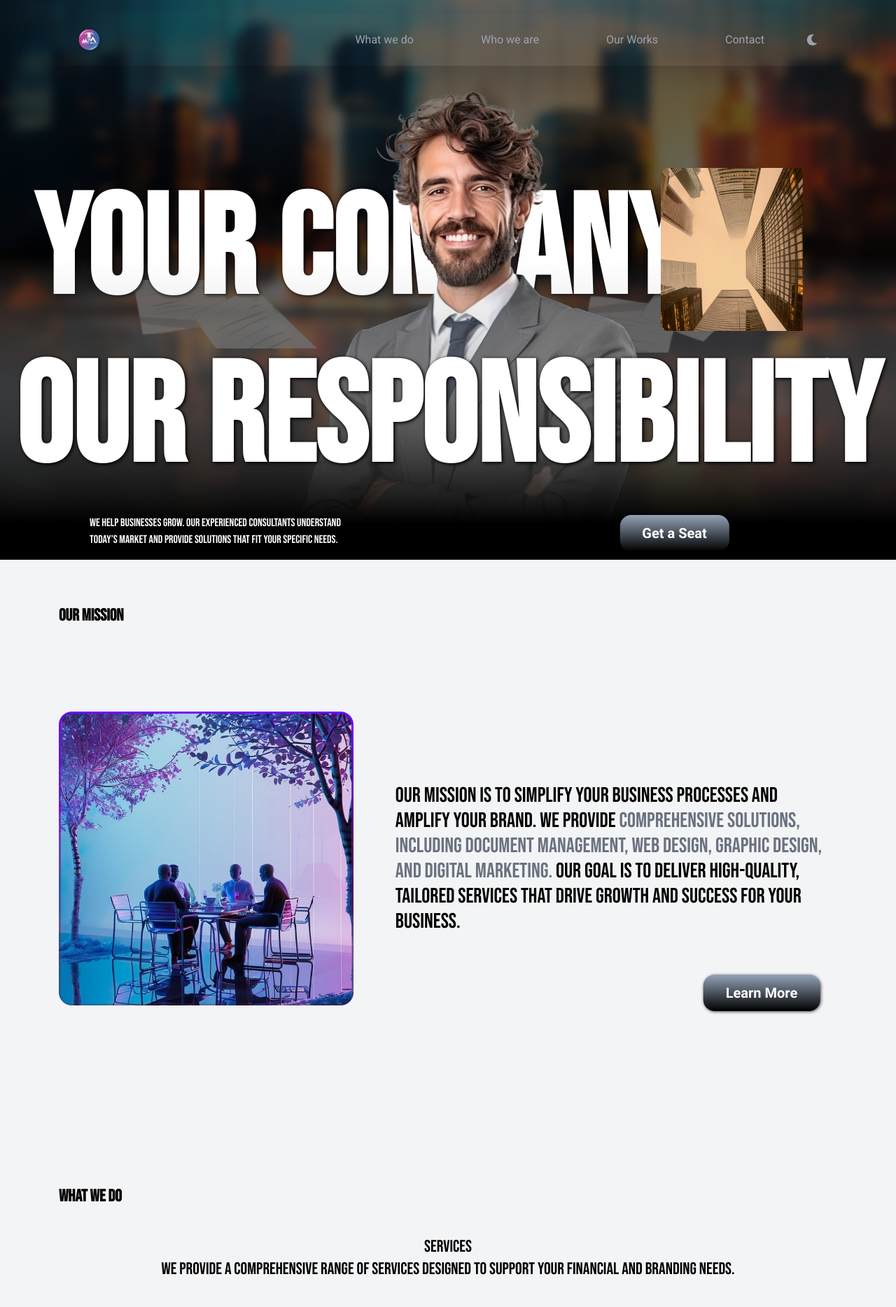
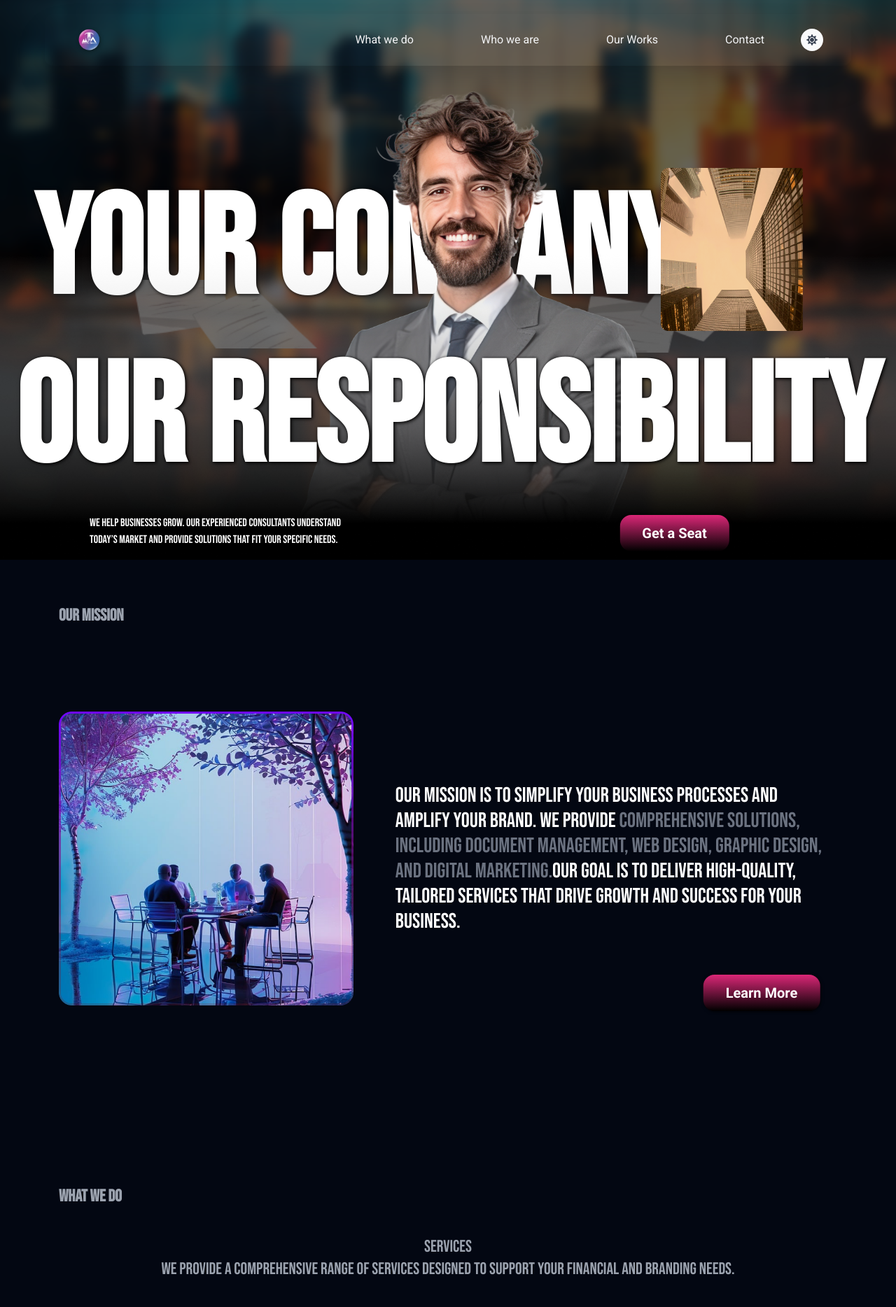
Before and after one commit to MVVYSHNAV/wh-react, a React (Vite) app in the folder wh/: page / in a window 1280 px wide. Shown: the top 1868 px of the page at 70% size. Built offline with nearby package versions, Linux system fonts and the light colour scheme.

Commit message:
optimize the code

```diff
--- a/wh/src/App.jsx
+++ b/wh/src/App.jsx
@@ -15,7 +15,7 @@ import Aboutus from './components/Whoweare/Aboutus';
 
 
 const Main =() => {
-  const [darkMode, setDarkMode] = useState(false);
+  const [darkMode, setDarkMode] = useState(true);
 
   const handleDarkMode = () => {
     setDarkMode(!darkMode);
--- a/wh/src/components/Button/Button.jsx
+++ b/wh/src/components/Button/Button.jsx
@@ -13,7 +13,8 @@ const Button = ({
   paddingY = 'py-3',
   shadow = 'shadow-sm',
   opacity = 'opacity-100',
-  additionalClasses = ''
+  additionalClasses = '' ,
+  onClick
 }) => {
   return (
     <div className={`relative z-20 mx-auto flex justify-center ${additionalClasses}`}>
@@ -24,6 +25,7 @@ const Button = ({
           text-sm
           md:text-xl
           `}
+          onClick={onClick}
       >
         {text}
       </motion.button>
--- a/wh/src/components/Hero/Hero.jsx
+++ b/wh/src/components/Hero/Hero.jsx
@@ -1,3 +1,4 @@
+import React from 'react';
 import bgimg from '../../assets/bgblur1.png';
 import bgshade from "../../assets/bgblur1shade.png";
 import Smile from "../../assets/smilemen.png";
@@ -11,43 +12,46 @@ import { NavLink } from 'react-router-dom';
 
 const Hero = () => {
   return (
-    <div className="relative h-[800px] overflow-hidden bg-gray-100 dark:bg-gray-950 dark:text-gray-400 md:p-16 p-5">
-      <div className='absolute inset-0'>
+    <section className="relative h-[800px] overflow-hidden bg-gray-100 dark:bg-gray-950 dark:text-gray-400 md:p-16 p-5">
+      <div className="absolute inset-0">
         <img
           src={bgimg}
-          alt=""
+          alt="Background Image"
           className="absolute top-0 left-0 w-full h-full object-cover z-0"
         />
         <img
           src={bgshade}
-          alt=""
+          alt="Background Shade"
           className="absolute top-0 left-0 w-full h-full object-cover z-10"
         />
       </div>
-        <div className='absolute inset-0'>
-        <div className='flex  h-full'>
+      <div className="absolute inset-0">
+        <div className="flex h-full">
           <img
             src={paper1}
-          alt="Smiling Man"
+            alt="Decorative Paper 1"
             className="absolute max-w-sm top-[50%] left-[60%] w-[30%] h-auto object-cover z-5"
           />
         </div>
-        <div className='flex  h-full'>
+        <div className="flex h-full">
           <img
             src={paper2}
-          alt="Smiling Man"
+            alt="Decorative Paper 2"
             className="absolute max-w-sm top-[50%] left-[10%] w-[30%] h-auto object-cover z-5"
           />
         </div>
-        <div className='hidden md:block absolute top-[45%] left-[40%] transform -translate-x-1/2 -translate-y-1/2 z-10 drop-shadow-2xl'>
+        <div className="hidden md:block absolute top-[45%] left-[40%] transform -translate-x-1/2 -translate-y-1/2 z-10 drop-shadow-2xl">
           <motion.div
             initial={{ opacity: 0, x: -300 }}
             whileInView={{ opacity: 1, x: 0 }}
             transition={{ duration: 1 }}
           >
-        <h1 className=" text-5xl md:text-8xl lg:text-[200px] font-bold font-BebasNeue text-white text-center whitespace-nowrap drop-shadow-2xl">YOUR COMPANY</h1> </motion.div>
+            <h1 className="text-5xl md:text-8xl lg:text-[200px] font-bold font-BebasNeue text-white text-center whitespace-nowrap drop-shadow-2xl">
+              YOUR COMPANY
+            </h1>
+          </motion.div>
         </div>
-        <div className='flex items-center justify-center h-full'>
+        <div className="flex items-center justify-center h-full">
           <motion.img
             src={Smile}
             alt="Smiling Man"
@@ -60,53 +64,55 @@ const Hero = () => {
             }}
           />
         </div>
-        <div className='flex h-full'>
+        <div className="flex h-full">
           <img
             src={blackcover}
-          alt="Smiling Man"
+            alt="Black Cover Overlay"
             className="absolute bottom-0 w-full z-10"
           />
         </div>
-        <div className='flex items-end justify-end '>
+        <div className="flex items-end justify-end">
           <img
             src={build}
-          alt="Smiling Man"
-          className="absolute top-60 w-52  right-[10%]  hidden md:block z-10"
+            alt="Building Illustration"
+            className="absolute top-60 w-52 right-[10%] hidden md:block z-10"
           />
         </div>
-        <div className='absolute top-[70%] left-[40%] drop-shadow-2xl transform -translate-x-1/2 -translate-y-1/2 z-10  md:hidden'>
+        <div className="absolute top-[70%] left-[40%] drop-shadow-2xl transform -translate-x-1/2 -translate-y-1/2 z-10 md:hidden">
           <motion.div
             initial={{ opacity: 0, x: -100 }}
             whileInView={{ opacity: 1, x: 0 }}
             transition={{ duration: 1 }}
           >
-        <h1 className=" text-5xl md:text-8xl lg:text-[200px] font-bold font-BebasNeue text-white text-center whitespace-nowrap drop-shadow-2xl ">YOUR COMPANY</h1></motion.div>
+            <h1 className="text-5xl md:text-8xl lg:text-[200px] font-bold font-BebasNeue text-white text-center whitespace-nowrap drop-shadow-2xl">
+              YOUR COMPANY
+            </h1>
+          </motion.div>
         </div>
-        <div className='absolute top-[75%] left-[50%] drop-shadow-2xl transform -translate-x-1/2 -translate-y-1/2 z-10 '>
+        <div className="absolute top-[75%] left-[50%] drop-shadow-2xl transform -translate-x-1/2 -translate-y-1/2 z-10">
           <motion.div
             initial={{ opacity: 0, x: 300 }}
             whileInView={{ opacity: 1, x: 0 }}
             transition={{ duration: 1 }}
           >
-        <h1 className=" text-5xl md:text-8xl lg:text-[200px] font-bold font-BebasNeue text-white text-center whitespace-nowrap drop-shadow-2xl">OUR RESPONSIBILITY</h1> </motion.div>
+            <h1 className="text-5xl md:text-8xl lg:text-[200px] font-bold font-BebasNeue text-white text-center whitespace-nowrap drop-shadow-2xl">
+              OUR RESPONSIBILITY
+            </h1>
+          </motion.div>
         </div>
         <div className="absolute top-[80%] left-1/2 transform -translate-x-1/2 sm:top-[92%] sm:left-auto sm:right-40 z-20">
-          <NavLink to='/form' className="relative z-20 mx-auto flex justify-center"><Button/></NavLink>
+          <NavLink to='/form' className="relative z-20 mx-auto flex justify-center">
+            <Button />
+          </NavLink>
         </div>
-
-
-
-        <div className='absolute top-[92%] left-[5%] md:left-[10%] md:transform md:-translate-x-1/5 z-20'>
+        <div className="absolute top-[92%] left-[5%] md:left-[10%] md:transform md:-translate-x-1/5 z-20">
           <p className="text-m font-regular font-BebasNeue text-white text-center md:text-left whitespace-normal">
-            We help businesses grow. Our experienced consultants understand <br/>
+            We help businesses grow. Our experienced consultants understand <br />
             today’s market and provide solutions that fit your specific needs.
           </p>
         </div>
-
       </div>
-
-
-    </div>
+    </section>
   );
 };
 
--- a/wh/src/components/Meetus/Meetus.jsx
+++ b/wh/src/components/Meetus/Meetus.jsx
@@ -1,4 +1,4 @@
-import React, { useState, useEffect } from 'react';
+import React, { useState } from 'react';
 import Contactus from '../../assets/contactus.png';
 import Button from '../Button/Button';
 import FacebookSharpIcon from '@mui/icons-material/FacebookSharp';
@@ -8,6 +8,7 @@ import LinkedInIcon from '@mui/icons-material/LinkedIn';
 import InstagramIcon from '@mui/icons-material/Instagram';
 import LocationOnIcon from '@mui/icons-material/LocationOn';
 import CallIcon from '@mui/icons-material/Call';
+import { Email } from '@mui/icons-material';
 
 const Meetus = () => {
   const [email, setEmail] = useState('');
@@ -19,32 +20,42 @@ const Meetus = () => {
   const handleMessageChange = (e) => setMessage(e.target.value);
 
   const handleSubmit = async () => {
+    console.log('pointing to data')
+
     // Clear previous messages
     setSuccessMessage('');
     setErrorMessage('');
+    console.log('pointing to data')
+    // Get current date and time in the format needed for Google Sheets
+    const currentDateTime = new Date().toLocaleString();
+
+    const newRow = {
+      Email: email,
+      Message: message,
+      Date_Time: currentDateTime,
+    };
+
+    const SCRIPT_URL = import.meta.env.VITE_SCRIPT_URL; // Ensure this is set in your environment variables
+    const Form = new FormData();
+    Form.append('Email',newRow.Email)
+    Form.append('Description',newRow.Message)
+    Form.append('Date_Time',newRow.Date_Time)
 
     try {
-      const response = await fetch('/api/contact', {
+      await fetch(SCRIPT_URL, {
+        mode: 'no-cors',
         method: 'POST',
-        headers: { 'Content-Type': 'application/json' },
-        body: JSON.stringify({ email, message }),
+        body: Form,
       });
 
-      const result = await response.json();
-
-      if (response.ok && result.success) {
-        setSuccessMessage('Form submitted successfully! We will catch up with you within 24 hours.');
-        setEmail('');
-        setMessage('');
-      } else {
-        setErrorMessage('Failed to submit message.');
-      }
+      setSuccessMessage('Form submitted successfully! We will catch up with you within 24 hours.');
+      setEmail('');
+      setMessage('');
     } catch (error) {
       console.error('Error during form submission:', error);
       setErrorMessage('Failed to submit message.');
     }
   };
-
 
   return (
     <div
--- a/wh/src/components/Ourmission/Ourmission.jsx
+++ b/wh/src/components/Ourmission/Ourmission.jsx
@@ -3,39 +3,42 @@ import Button from '../Button/Button';
 import { motion } from 'framer-motion';
 import ToolTip from '../extra/extra';
 
-const Ourmission = () => {
+const OurMission = () => {
   return (
     <div className="relative h-[790px] overflow-hidden bg-gray-100 dark:bg-gray-950 dark:text-gray-400 md:p-16 p-9">
-      <div>
       <h1 className="text-xl sm:text-2xl font-bold font-BebasNeue text-black dark:text-gray-400 ml-5">
         OUR MISSION
       </h1>
-      </div>
+
       <div className="flex flex-col sm:flex-row items-center justify-center h-full">
-
         <img
           src={Ourimg}
-          alt="Our Mission"
+          alt="Our Mission Graphic"
           className="p-5 w-full sm:w-2/5 h-auto mt-5 md:mt-0"
         />
+
         <motion.div
           initial={{ opacity: 0 }}
           animate={{ opacity: 1 }}
-        transition={{ duration: 2}}
+          transition={{ duration: 2 }}
         >
           <div className="flex flex-col items-center md:items-start justify-center p-5 sm:p-10">
             <p className="sm:text-3xl text-lg font-regular font-BebasNeue text-black dark:text-white text-justify md:text-left whitespace-normal">
-            Our mission is to simplify your business processes and amplify your brand. We provide <span className='text-gray-500'> comprehensive solutions, including document management, web design, graphic design, and digital marketing.</span> Our goal is to deliver high-quality, tailored services that drive growth and success for your business.
+              Our mission is to simplify your business processes and amplify your brand. We provide
+              <span className='text-gray-500'> comprehensive solutions, including document management, web design, graphic design, and digital marketing.</span>
+              Our goal is to deliver high-quality, tailored services that drive growth and success for your business.
             </p>
           </div>
         </motion.div>
       </div>
+
       <div className="absolute bottom-4 left-1/2 transform -translate-x-1/2 sm:top-[75%] sm:left-[85%] z-20">
-          <ToolTip tooltip="404 error"><Button text="Learn More"  /></ToolTip>
-
+        <ToolTip tooltip="404 error">
+          <Button text="Learn More" />
+        </ToolTip>
       </div>
     </div>
   );
 }
 
-export default Ourmission;
+export default OurMission;
--- a/wh/src/components/Prime/Prime.jsx
+++ b/wh/src/components/Prime/Prime.jsx
@@ -10,16 +10,15 @@ const Prime = () => {
       <div className="grid grid-cols-1 md:grid-cols-2 gap-5">
         <div className="flex items-center justify-center">
           <motion.div
-           initial={{ opacity: 0 }}
-           animate={{ opacity: 1 }}
-           transition={{ duration: 2}}
+            initial={{ opacity: 0 }}
+            animate={{ opacity: 1 }}
+            transition={{ duration: 2 }}
           >
-          <h1 className="m-4 text-justify sm:text-4xl/tight text-xl/snug p-2 sm:w-4/5 font-regular font-BebasNeue text-black dark:text-white md:text-left whitespace-normal">
-            Success is not just about what you accomplish, but about the impact you make along the way.<span className='text-gray-400'> Each
-            challenge you face is an opportunity to grow and each step you take brings you closer to your goals. </span>
-            Embrace the journey, stay focused, and remember that every small effort counts towards achieving
-            something great.
-          </h1>
+            <h1 className="m-4 text-justify sm:text-4xl/tight text-xl/snug p-2 sm:w-4/5 font-regular font-BebasNeue text-black dark:text-white md:text-left whitespace-normal">
+              Success is not just about what you accomplish, but about the impact you make along the way.
+              <span className='text-gray-400'> Each challenge you face is an opportunity to grow and each step you take brings you closer to your goals. </span>
+              Embrace the journey, stay focused, and remember that every small effort counts towards achieving something great.
+            </h1>
           </motion.div>
         </div>
         <div className="flex items-center justify-center">
@@ -32,7 +31,7 @@ const Prime = () => {
               transition: { duration: 0.5, ease: "easeInOut" }
             }}
           >
-            <img src={Successimg} className="bottom-0" alt="Success" />
+            <img src={Successimg} alt="Illustration of Success" className="bottom-0" />
           </motion.div>
         </div>
       </div>
--- a/wh/src/components/Whatwedo/Whatwedo.jsx
+++ b/wh/src/components/Whatwedo/Whatwedo.jsx
@@ -1,11 +1,11 @@
+import React from 'react';
 import { Swiper, SwiperSlide } from 'swiper/react';
 import 'swiper/css';
 import 'swiper/css/pagination';
 import 'swiper/css/navigation';
-
 import { Pagination, Navigation, Autoplay } from 'swiper/modules';
 import { motion } from 'framer-motion';
-import React from 'react';
+
 import Gst from '../../assets/gst.png';
 import TaxP from '../../assets/taxplan.png';
 import InternalAudit from '../../assets/internaladuit.png';
@@ -33,7 +33,7 @@ const services = [
     img: InternalAudit,
     title: 'Internal Audit',
     description:
-      'Conduct comprehensive internal audits to evaluate the effectiveness of internal controls, risk management, and governance processes, ensuring financial integrity and regulatory compliance',
+      'Conduct comprehensive internal audits to evaluate the effectiveness of internal controls, risk management, and governance processes, ensuring financial integrity and regulatory compliance.',
   },
   {
     img: Bookkeeping,
@@ -51,7 +51,7 @@ const services = [
     img: ResearchR,
     title: 'Research Report',
     description:
-      ' Prepare detailed research reports on market trends, financial performance, and industry analysis to support informed decision-making.',
+      'Prepare detailed research reports on market trends, financial performance, and industry analysis to support informed decision-making.',
   },
   {
     img: Logod,
@@ -75,17 +75,16 @@ const services = [
 
 const Whatwedo = () => {
   return (
-    <div id='Whatwedo' className="relative overflow-hidden bg-gray-100 dark:bg-gray-950 dark:text-gray-400 md:p-16 p-9">
+    <div id="Whatwedo" className="relative overflow-hidden bg-gray-100 dark:bg-gray-950 dark:text-gray-400 md:p-16 p-9">
       <div>
         <h1 className="text-xl md:text-2xl font-bold font-BebasNeue mt-10 text-black dark:text-gray-400 ml-5">
           WHAT WE DO
         </h1>
       </div>
-      <div className="items-center text-center sm:text-2xl font-BebasNeue mt-10 mb-10">
-        <h1 className='text-black dark:text-gray-400'>Services</h1>
+      <div className="text-center sm:text-2xl font-BebasNeue mt-10 mb-10">
+        <h2 className="text-black dark:text-gray-400">Services</h2>
         <p>
-          We provide a comprehensive range of services designed to support your
-          financial and branding needs.
+          We provide a comprehensive range of services designed to support your financial and branding needs.
         </p>
       </div>
 
@@ -122,11 +121,11 @@ const Whatwedo = () => {
             >
               <img
                 src={service.img}
-                alt={`${service.title} image`}
+                alt={`${service.title} illustration`}
                 className="h-32 w-full object-cover rounded-t-3xl"
               />
               <div className="text-white p-4">
-                <h1 className="font-BebasNeue text-2xl mb-2">{service.title}</h1>
+                <h3 className="font-BebasNeue text-2xl mb-2">{service.title}</h3>
                 <p className="font-Roboto font-bold text-sm">
                   {service.description}
                 </p>
--- a/wh/src/components/Whoweare/Whoweare.jsx
+++ b/wh/src/components/Whoweare/Whoweare.jsx
@@ -1,3 +1,4 @@
+import React from 'react';
 import WWAimg from '../../assets/wwaimg.png';
 import Button from '../Button/Button';
 import { motion } from 'framer-motion';
@@ -7,14 +8,14 @@ const Ourmission = () => {
   return (
     <div id="Whoweare" className="relative h-[800px] overflow-hidden bg-gray-100 dark:bg-gray-950 dark:text-gray-400 md:p-16 p-9">
       <div>
-        <h1 className="text-xl md:text-2xl font-bold font-BebasNeue text-black dark:text-gray-400 ml-5 ">
+        <h1 className="text-xl md:text-2xl font-bold font-BebasNeue text-black dark:text-gray-400 ml-5">
           WHO WE ARE
         </h1>
       </div>
       <div className="flex flex-col sm:flex-row items-center justify-center h-full">
         <img
           src={WWAimg}
-          alt="Our Mission"
+          alt="Illustration representing who we are"
           className="p-5 w-full sm:w-2/5 h-auto md:mt-0"
         />
         <div className="flex flex-col items-center md:items-start justify-center p-5 sm:p-10">
@@ -23,18 +24,17 @@ const Ourmission = () => {
             animate={{ opacity: 1 }}
             transition={{ duration: 2 }}
           >
-          <p className="sm:text-3xl text-lg font-regular font-BebasNeue text-black dark:text-white  text-justify md:text-left whitespace-normal">
-          we are a full-service agency dedicated to enhancing your business’s presence and efficiency. We specialize in <span className='text-gray-500'>document management, web design,
-          graphic design, and digital marketing.</span> Our team of experts combines creativity with strategy to deliver customized solutions that help you stand
-          out and succeed in a competitive market.
+            <p className="sm:text-3xl text-lg font-regular font-BebasNeue text-black dark:text-white text-justify md:text-left whitespace-normal">
+              We are a full-service agency dedicated to enhancing your business’s presence and efficiency. We specialize in <span className='text-gray-500'>document management, web design, graphic design, and digital marketing.</span> Our team of experts combines creativity with strategy to deliver customized solutions that help you stand out and succeed in a competitive market.
             </p>
           </motion.div>
           <div className="absolute bottom-4 left-1/2 mt-10 transform -translate-x-1/2 sm:top-[75%] sm:left-[85%] z-20">
-               <NavLink to='/aboutus' className="relative z-20 mx-auto flex justify-center"> <Button text="Know More" /></NavLink>
+            <NavLink to='/aboutus' className="relative z-20 mx-auto flex justify-center">
+              <Button text="Know More" />
+            </NavLink>
           </div>
         </div>
       </div>
-
     </div>
   );
 }
```
Lines whose indentation alone changed are shown as unchanged.
